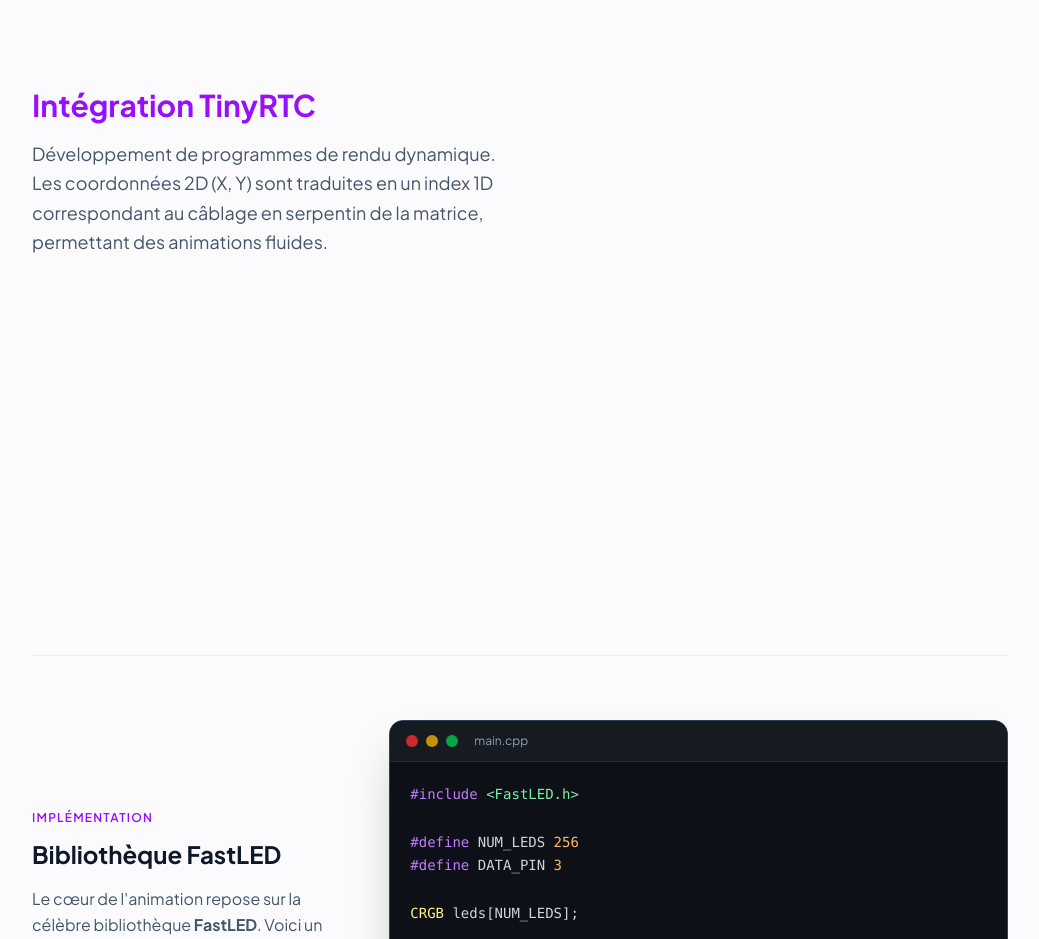
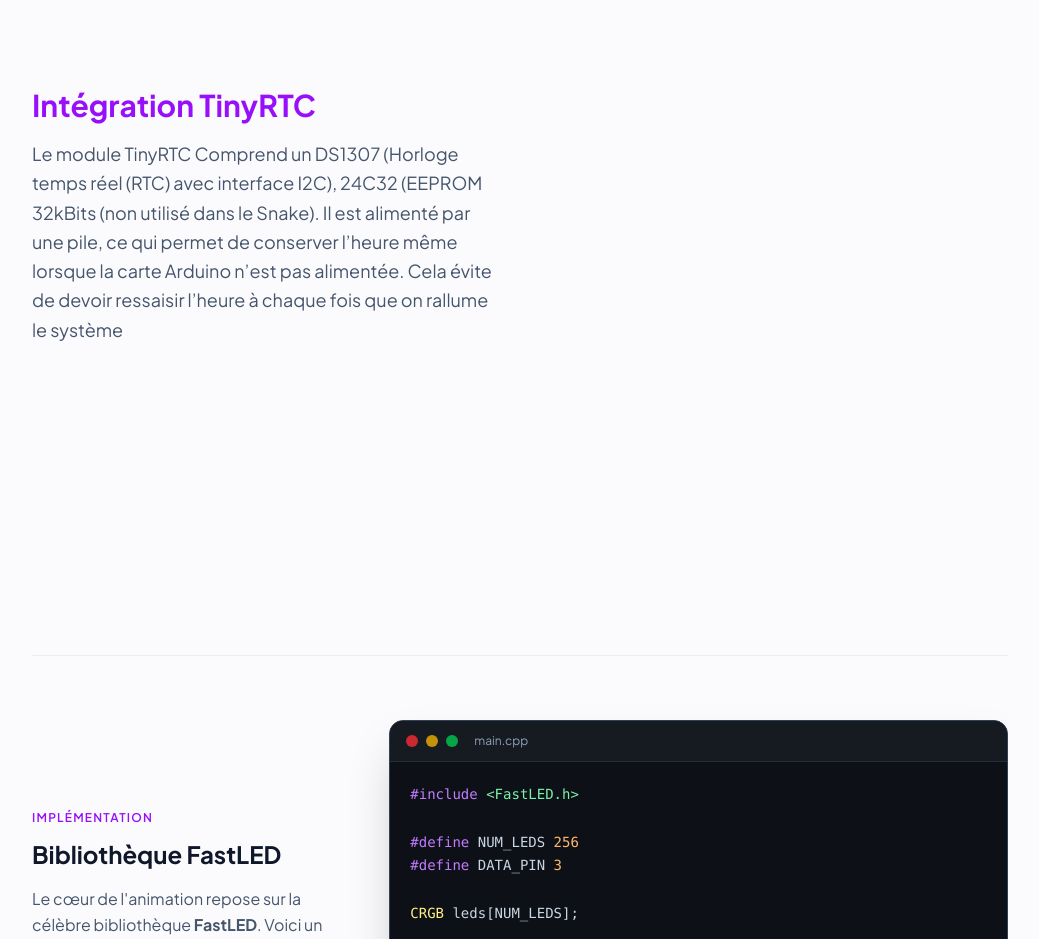
Before and after one commit to c-pili/c-pili.github.io, a Next.js app: page /projets/matrice-led in a window 1280 px wide. Shown: the part 1940-2879 px from the top of the page, without its empty margins (120-1159 px from the left). Built offline with nearby package versions, Linux system fonts and the light colour scheme.

Commit message:
Update Txt Matrice

```diff
--- a/app/projets/matrice-led/page.tsx
+++ b/app/projets/matrice-led/page.tsx
@@ -64,7 +64,7 @@ export default function MatriceLedPage() {
     {
       title: "Registres a Décalages",
       description:
-        "Un registre a décalage est un système séquentiel qui permet d’enregistrer des bits et lorsqu’un nouveau arrive, il les décale de 1bits. Ça permet de déplacer bit a bit de la donnée dans un circuit numérique grâce à un ensemble de bascule synchrone. Les registres à décalage peuvent facilement être câblés en série tant qu’ils sont sur la même cadence.  La cadence de basculement est rythmée par un signal d’horloge.",
+        "Un registre a décalage est un système séquentiel qui permet d’enregistrer des bits et lorsqu’un nouveau arrive, il les décale de 1bits. Ça permet de déplacer bit a bit de la donnée dans un circuit numérique grâce à un ensemble de bascule synchrone. Les registres à décalage peuvent facilement être câblés en série tant qu’ils sont sur la même cadence.  La cadence de basculement est rythmée par un signal d’horloge",
       content: (
         <img
           // Remplacez cette URL par votre propre image, ex: "/IMG_ESP32.jpg"
@@ -77,7 +77,7 @@ export default function MatriceLedPage() {
     {
       title: "Intégration TinyRTC",
       description:
-        "Développement de programmes de rendu dynamique. Les coordonnées 2D (X, Y) sont traduites en un index 1D correspondant au câblage en serpentin de la matrice, permettant des animations fluides.",
+        "Le module TinyRTC Comprend un DS1307 (Horloge temps réel (RTC) avec interface I2C), 24C32 (EEPROM 32kBits (non utilisé dans le Snake). Il est alimenté par une pile, ce qui permet de conserver l’heure même lorsque la carte Arduino n’est pas alimentée. Cela évite de devoir ressaisir l’heure à chaque fois que on rallume le système",
       content: (
         <img
           // Remplacez cette URL par votre propre image, ex: "/IMG_Altium.jpg"
```
